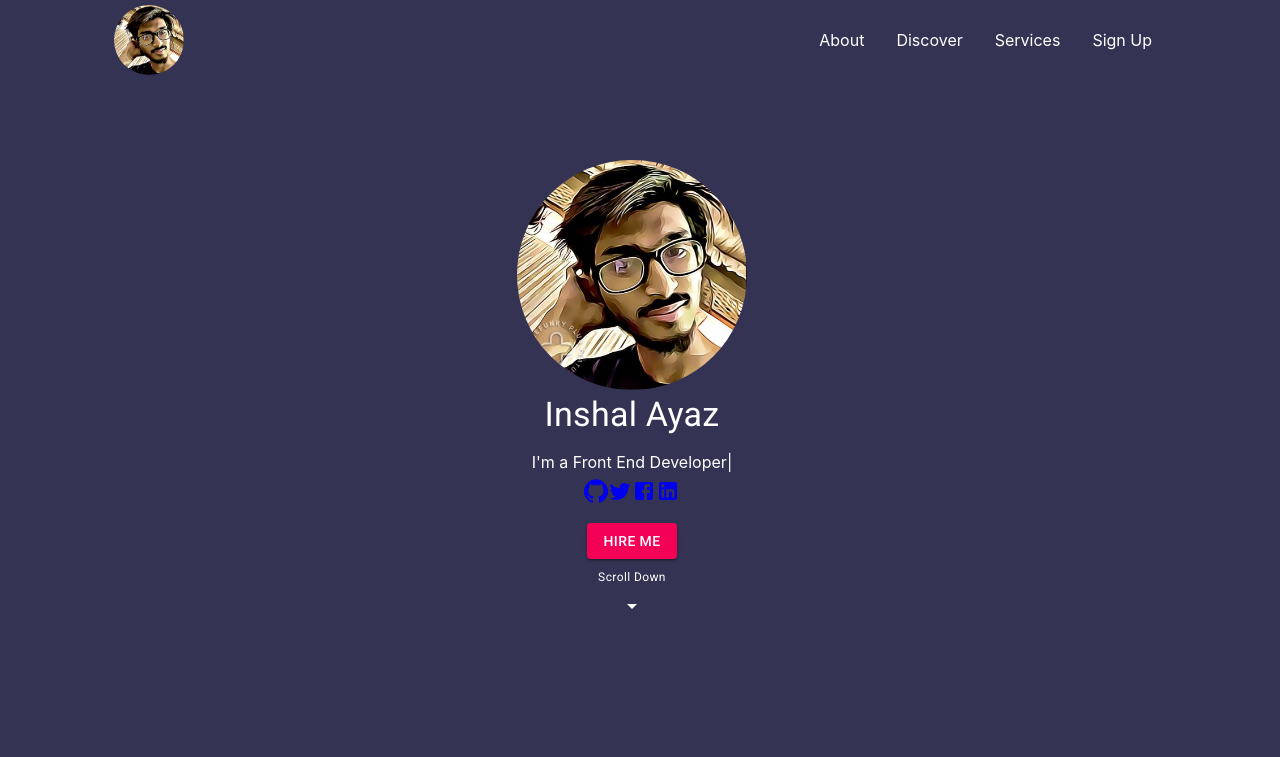
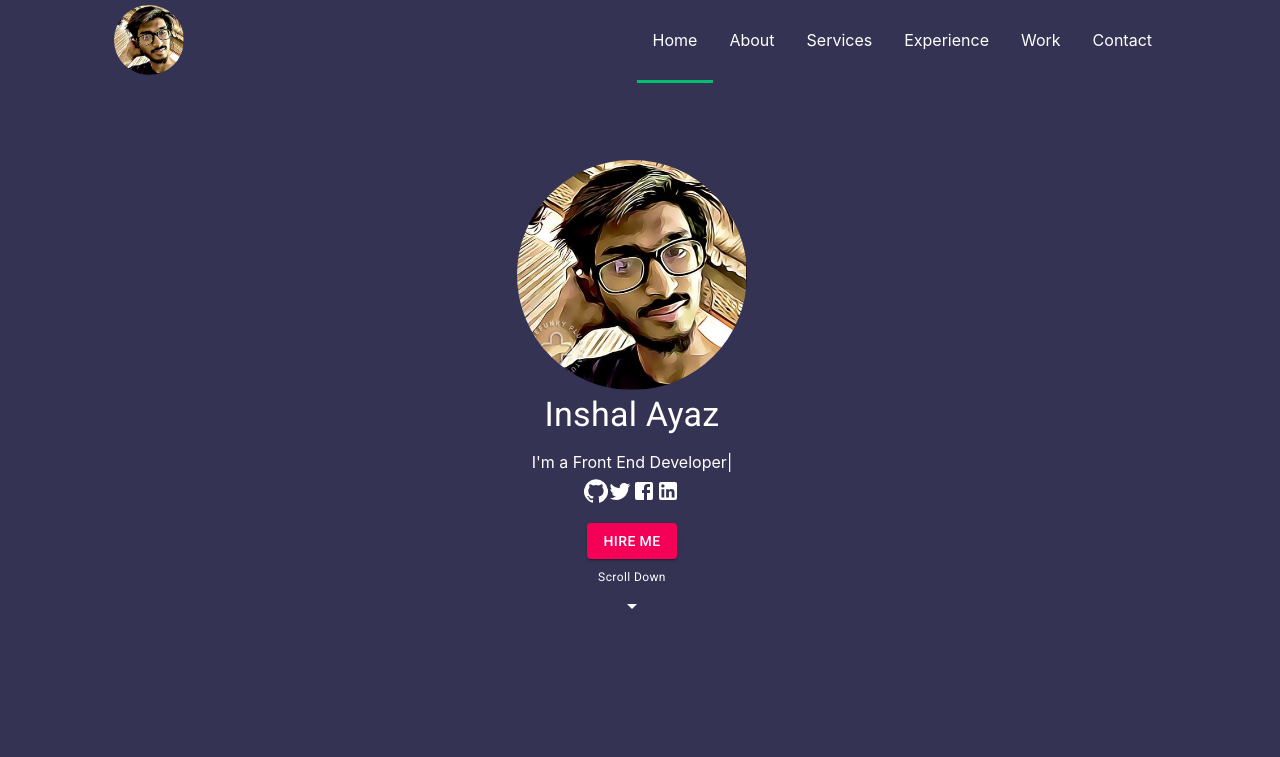
Before and after one commit to inshalayaz/inshalayaz.site, a React (Create React App) app: page / in a window 1280 px wide. Shown: the top 757 px of the page. Built offline with nearby package versions, Linux system fonts and the light colour scheme.

Commit message:
small fixes

```diff
--- a/src/components/About/Counter/Counter.js
+++ b/src/components/About/Counter/Counter.js
@@ -27,7 +27,7 @@ function StatsCounter() {
                         </Paper>
                     </Grid>
             <Grid item xs={12} sm={4}>
-                        <Paper className={classes.paper} id="services">
+                        <Paper className={classes.paper}>
                             <Typography variant='h4'>
                                 <GroupIcon color='secondary' fontSize='large' /> <CountUp prefix="Satisfied Clients " delay={1} duration={5} end={11} />
                             </Typography>
--- a/src/components/Hero/Hero.js
+++ b/src/components/Hero/Hero.js
@@ -25,7 +25,7 @@ function Hero() {
                 <Typical steps={['Hello',3000,'I\'m a Front End Developer',1000,'I\'m an Ethical Hacker', 300]} loop={Infinity} wrapper="p" />
             </Grid>
 
-                <Grid item xs={12} className={classes.social} id="about">
+                <Grid item xs={12} className={classes.social}>
                     <a href="https://github.com/inshalayaz"><GitHubIcon  fontSize="medium" /></a>
                     <a href="https://twitter.com/ayaz_inshal"><Twitter fontSize="medium"/></a>
                     <a href="https://www.facebook.com/inshal.ayaz"><Facebook fontSize="medium" /></a>
--- a/src/components/Hero/Styles.css
+++ b/src/components/Hero/Styles.css
@@ -1,6 +1,10 @@
 a :hover{
     transition: all .5s;
     color: #fcbf0d;
+}
+a{
+    color: white;
+    text-decoration: none;
 }
 
 .MuiGrid-root.MuiGrid-container.MuiGrid-spacing-xs-2{
--- a/src/components/NavBar/NavBar.js
+++ b/src/components/NavBar/NavBar.js
@@ -34,16 +34,22 @@ const Navbar = ({ toggle }) => {
                     </MobileIcon>
                         <NavMenu>
                             <NavItem>
-                                <NavLinks to="about" smooth={true} duration={500} spy={true} exact="true" >About</NavLinks>
+                                <NavLinks to="home" smooth={true} duration={500} spy={true} exact="true" scrollNav={scrollNav} >Home</NavLinks>
                             </NavItem>
                             <NavItem>
-                                <NavLinks to="discover" smooth={true} duration={500} spy={true} exact="true">Discover</NavLinks>
+                                <NavLinks to="about" smooth={true} duration={500} spy={true} exact="true" scrollNav={scrollNav} >About</NavLinks>
                             </NavItem>
                             <NavItem>
-                                <NavLinks to="services" smooth={true} duration={500} spy={true} exact="true">Services</NavLinks>
+                                <NavLinks to="services" smooth={true} duration={500} spy={true} exact="true" scrollNav={scrollNav}>Services</NavLinks>
                             </NavItem>
                             <NavItem>
-                                <NavLinks to="signup" smooth={true} duration={500} spy={true} exact="true">Sign Up</NavLinks>
+                                <NavLinks to="experience" smooth={true} duration={500} spy={true} exact="true" scrollNav={scrollNav}>Experience</NavLinks>
+                            </NavItem>
+                            <NavItem>
+                                <NavLinks to="work" smooth={true} duration={500} spy={true} exact="true">Work</NavLinks>
+                            </NavItem>
+                            <NavItem>
+                                <NavLinks to="contact" smooth={true} duration={500} spy={true} exact="true">Contact</NavLinks>
                             </NavItem>
                         </NavMenu>
 
--- a/src/components/NavBar/NavbarElements.js
+++ b/src/components/NavBar/NavbarElements.js
@@ -2,7 +2,7 @@ import styled from 'styled-components'
  import { Link as LinkS } from 'react-scroll'
 
 export const Nav = styled.nav`
-    background: ${({scrollNav}) => (scrollNav ? '#fff' : 'transparent')};
+    background: ${({scrollNav}) => (scrollNav ? 'rgba(255,255,255,0.1)' : 'transparent')};
     height: 80px;
      margin-top: -80px;
     display: flex;
@@ -72,7 +72,7 @@ export const NavItem = styled.li`
 `
 
 export const NavLinks = styled(LinkS)`
-    color: #fff;
+    color: white;
     display: flex;
     align-items: center;
     text-decoration: none;
--- a/src/components/NavBar1/Style.css
+++ /dev/null
@@ -1,10 +0,0 @@
-a{
-    color:white;
-    text-decoration: none;
-    transition: 0.2 all linear;
-}
-@media screen and (max-width:768px) {
-    .appbar{
-        display: none;
-    }
-}
--- a/src/components/Services/Services.js
+++ b/src/components/Services/Services.js
@@ -14,7 +14,7 @@ function Services() {
 
 
     return (
-        <div className={classes.root} id='services experience' >
+        <div className={classes.root} id='services' >
           <Grid container spacing={2}>
             {
               Data.map( n =>(
```
Also changed, not shown: src/components/NavBar1/NavBar.js (deleted, +0 -35 lines), src/components/NavBar1/Style.js (deleted, +0 -23 lines).
